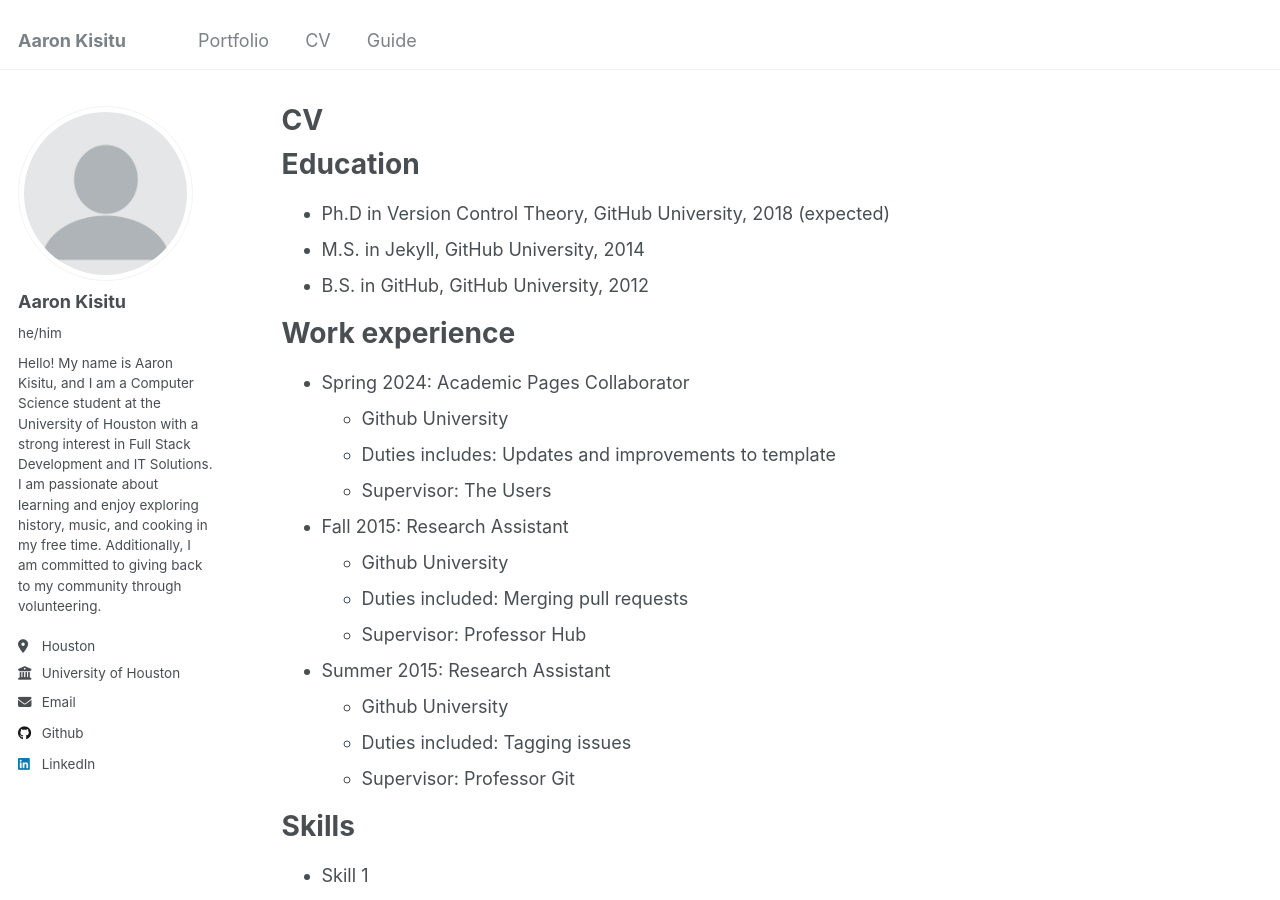
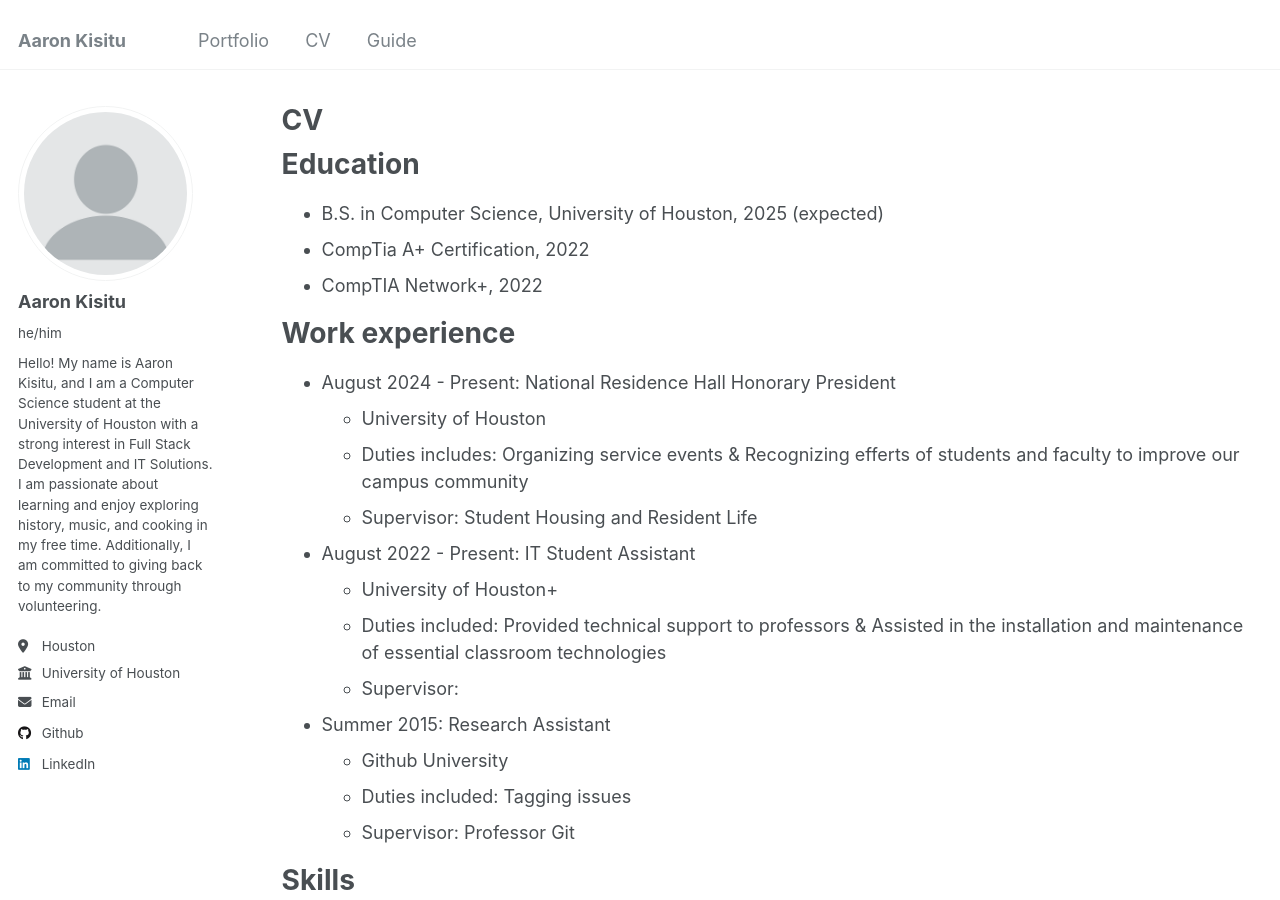
Before and after one commit to kjx172/kjx172.github.io, a Jekyll site: the page built from _pages/cv.md, in a window 1280 px wide and 900 px high. Built offline with Jekyll 4.4.1, drawn with Linux system fonts in a browser that asks for light colours.

Commit message:
Update cv.md

```diff
--- a/_pages/cv.md
+++ b/_pages/cv.md
@@ -11,21 +11,21 @@ redirect_from:
 
 Education
 ======
-* Ph.D in Version Control Theory, GitHub University, 2018 (expected)
-* M.S. in Jekyll, GitHub University, 2014
-* B.S. in GitHub, GitHub University, 2012
+* B.S. in Computer Science, University of Houston, 2025 (expected)
+* CompTia A+ Certification, 2022
+* CompTIA Network+, 2022
 
 Work experience
 ======
-* Spring 2024: Academic Pages Collaborator
-  * Github University
-  * Duties includes: Updates and improvements to template
-  * Supervisor: The Users
+* August 2024 - Present: National Residence Hall Honorary President
+  * University of Houston
+  * Duties includes: Organizing service events & Recognizing efferts of students and faculty to improve our campus community
+  * Supervisor: Student Housing and Resident Life
 
-* Fall 2015: Research Assistant
-  * Github University
-  * Duties included: Merging pull requests
-  * Supervisor: Professor Hub
+* August 2022 - Present: IT Student Assistant
+  * University of Houston+
+  * Duties included: Provided technical support to professors & Assisted in the installation and maintenance of essential classroom technologies
+  * Supervisor:
 
 * Summer 2015: Research Assistant
   * Github University
```
